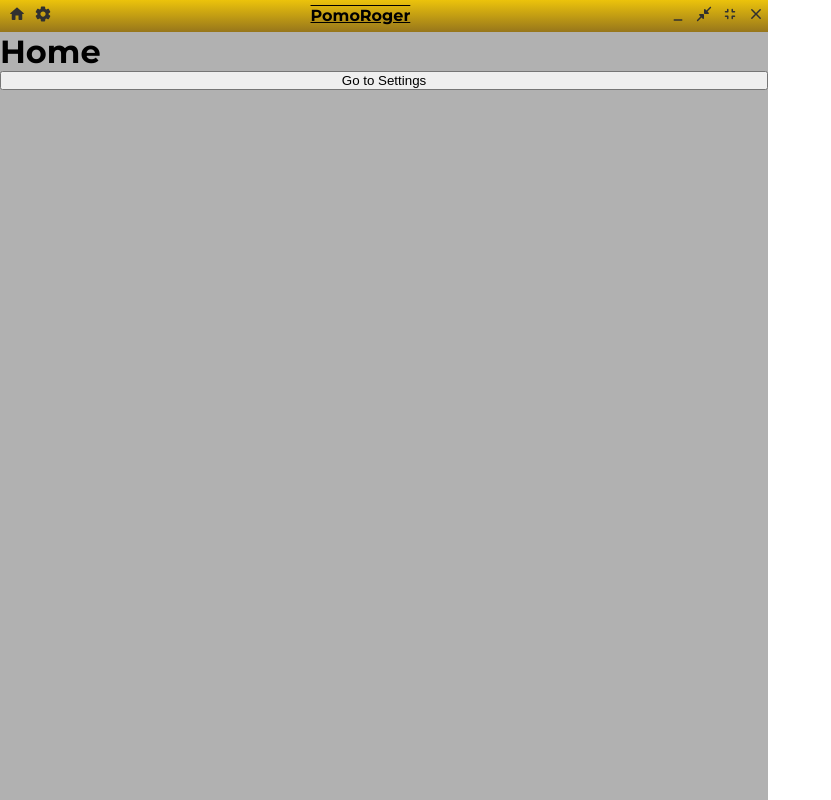
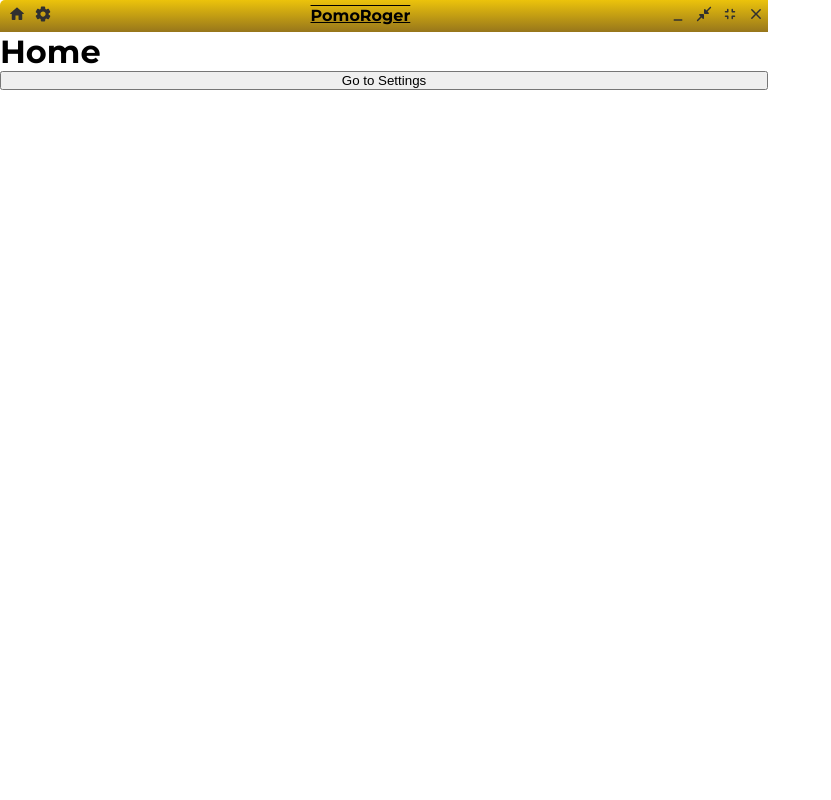
Before and after one commit to AdrianRoger/PomoRoger, a React (Vite) app: page / in a window 1280 px wide. Shown: the whole page, without its empty margins (0-831 px from the left). Built offline with nearby package versions, Linux system fonts and the light colour scheme.

Commit message:
style: set application border radius and transition

```diff
--- a/electron/main.js
+++ b/electron/main.js
@@ -19,6 +19,7 @@ const createWindow = () => {
       height: 450,
       frame: false,
       resizable: false,
+      transparent: true,
       webPreferences: {
         preload: path.join(__dirname, "preload.js"),
         contextIsolation: true,
--- a/src/reset.css
+++ b/src/reset.css
@@ -5,12 +5,15 @@
   margin: 0;
   padding: 0;
   box-sizing: border-box;
+  transition: all 0.5s ease-in-out;
 }
 
 html,
 body {
   height: 100%;
   font-family: 'Montserrat', Arial, sans-serif;
+  border-radius: 5px;
+  overflow: hidden;
 }
 
 #root {
@@ -18,5 +21,4 @@ body {
   display: flex;
   max-width: 768px;
   flex-direction: column;
-  background-color: rgb(177, 177, 177);
 }
```
